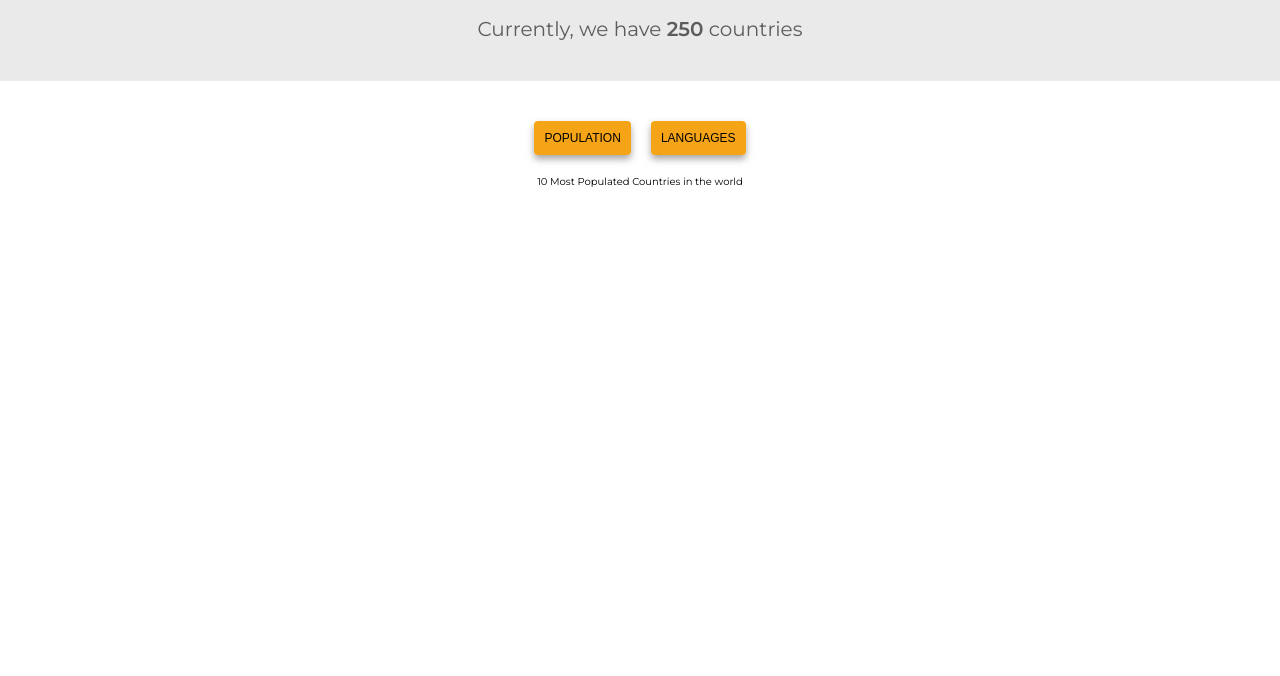
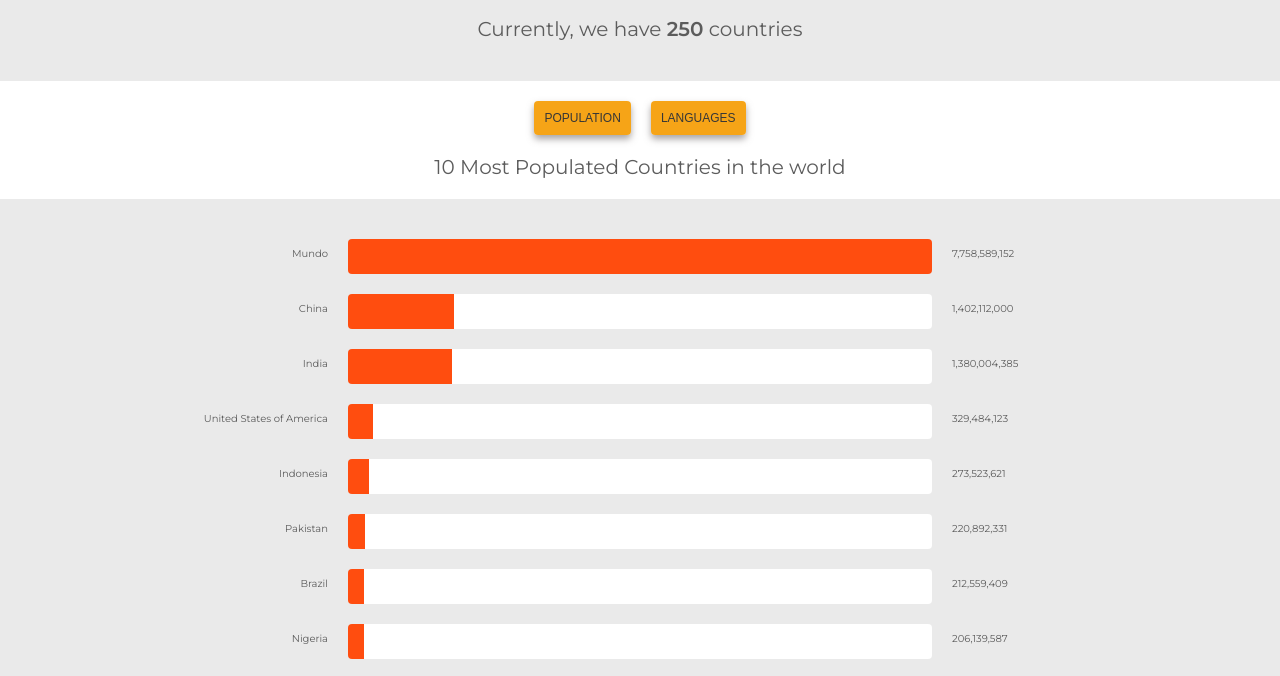
Before and after one commit to aguadefuente/30DaysOfJavaScriptAsabenehYetayeh_finished, a website: page day25_DOM5/index.html in a window 1280 px wide. Both pictures are taken after a click on the button "POPULATION". Shown: the part 110-786 px from the top of the page. Drawn offline with Linux system fonts and the light colour scheme.

Commit message:
empece dia 25

```diff
--- a/day25_DOM5/index.html
+++ b/day25_DOM5/index.html
@@ -24,16 +24,18 @@
 		<div class="graph-buttons">
 			<button class="population">POPULATION</button>
 			<button class="languages">LANGUAGES</button>
-
 		</div>
 
-		<p class="feedback"></p>
+		<h3 class="feedback"></h3>
 
-		<div class="graphs-stat">
-            <p class="graph-data"></p>
-			<div class="graph-databar"></div>
-            <p class="graph-datanumber"></p>
-		</div>
+		<div class="graph_background">
+			<div class="graphs-stat">
+				<p class="graph-stat--name"></p>
+				<div class="graph-stat--bar"></div>
+				<p class="graph-stat--number"></p>
+			</div>
+        </div>
+
 	</main>
 
     <script src="/day25_DOM5/countries_data.js"></script>
--- a/day25_DOM5/main.js
+++ b/day25_DOM5/main.js
@@ -1,26 +1,108 @@
 //Visualize the ten most populated countries and the ten most spoken languages in the world using DOM(HTML, CSS, JS)
 console.info("World Countries Data");
 
+////TITULOS
 const subtitle = document.querySelector(".subtitle");
 subtitle.innerHTML = `Currently, we have <span id="subtitle_num">${countries_data.length}</span> countries`;
 const subtitle_num = document.querySelector("#subtitle_num");
 subtitle_num.style.fontWeight = "600";
 
-//agarramos los botones y les metemos un addEventListener()
+const message = document.createElement("h3");
+const buttondiv = document.querySelector(".graph-buttons");
+buttondiv.insertAdjacentElement("afterend", message);
+message.textContent = "Press any key";
+
+///////////DATOS DEL STAT - que luego aparecen al apretar el botón
+const graph_background = document.querySelector(".graph_background");
+const statWrapper = document.querySelector(".graphs-stat");
+
+const statName = document.querySelector(".graph-stat--name");
+
+const statbar = document.querySelector(".graph-stat--bar");
+const statNum = document.querySelector(".graph-stat--number");
+
+//getting world population
+let worldPopulation = 0;
+countries_data.forEach((elem) => (worldPopulation += elem.population));
+console.log("world population today is :", worldPopulation);
+
+//getting how many languages are in our object
+const worldLanguages = new Set();
+
+for (let i = 0; i < countries_data.length; i++) {
+  let current = countries_data[i];
+  for (let j = 0; j < current.languages.length; j++) {
+    worldLanguages.add(current.languages[j]);
+  }
+}
+console.log(worldLanguages);
+console.log("Languages in the world are: ", worldLanguages.size);
+
+//getting ten most populated countries -  vamos a crear un objeto nuevo con sólo los datos que queremos
+const copy = [...countries_data]; //hacemos una copia para que no se modifique nuestro objeto principal
+function mostPopulatedCountries(arr, n) {
+  return arr
+    .map((country) => ({
+      //para que me return un objeto {} tengo que abrir primero () sino no funciona, lo toma como otra función
+      name: country.name, //debo especificar la key:value - un objeto siempre tiene key:value
+      population: country.population,
+    }))
+    .sort((a, b) => {
+      //descending sort
+      if (a.population < b.population) return 1;
+      if (a.population > b.population) return -1;
+      return 0;
+    })
+    .slice(0, 10);
+}
+const result = mostPopulatedCountries(copy, 10);
+console.log(result);
+//copy es un array de objetos [{name:value, population:value},...]
+const prueba = copy[0].name;
+console.log(prueba);
+
+///////////////  EVENT LISTENERS -- BOTONES
+//agarramos los botones y títulos que aparecerán al apretar el botón
 const population_btn = document.querySelector(".population");
 const language_btn = document.querySelector(".languages");
 const feedback_title = document.querySelector(".feedback");
 feedback_title.innerHTML = `10 Most <span id="feedback_span"></span> in the world`;
-feedback_title.style.visibility = "hidden";
+feedback_title.style.display = "none";
 const feedback_span = document.querySelector("#feedback_span");
 feedback_span.textContent = "";
 
+let clone;
+let flag = true;
+//agregamos el addEventListener con event "click"
 population_btn.addEventListener("click", function () {
   feedback_span.textContent = "Populated Countries";
-  feedback_title.style.visibility = "visible";
+  message.style.display = "none";
+  feedback_title.style.display = "inline";
+
+  if (flag) {
+    statName.textContent = "Mundo";
+    statNum.textContent = Intl.NumberFormat("en-US").format(worldPopulation); //para formatear el número con separador de miles. Se le coloca el país que querés usar como convención - acá utilicé ingles de USA - https://developer.mozilla.org/en-US/docs/Web/JavaScript/Reference/Global_Objects/Intl/NumberFormat
+    statbar.style.background =
+      "linear-gradient(to right, rgb(255 77 15) 100%,#ffffff 100%)";
+
+    flag = false;
+    for (let i = 0; i < result.length; i++) {
+      clone = statWrapper.cloneNode(true);
+      statWrapper.before(clone);
+
+      statName.textContent = result[i].name;
+      statNum.textContent = Intl.NumberFormat("en-US").format(
+        result[i].population
+      );
+      statbar.style.background = `linear-gradient(to right, rgb(255 77 15) ${
+        (result[i].population * 100) / worldPopulation
+      }%,#ffffff ${(result[i].population * 100) / worldPopulation}%)`;
+    }
+  }
 });
 
 language_btn.addEventListener("click", function () {
   feedback_span.textContent = "Spoken Languages";
-  feedback_title.style.visibility = "visible";
+  message.style.display = "none";
+  feedback_title.style.display = "inline";
 });
--- a/day25_DOM5/style.css
+++ b/day25_DOM5/style.css
@@ -14,6 +14,8 @@ html {
 body {
     box-sizing: border-box; /*defines how the width and height of an element are calculated*/
     min-height: 100vh;
+
+    color: #5c5c5c;
 
     display: flex;
     flex-direction: column;
@@ -34,12 +36,10 @@ body {
 h2 {
     color: rgba(252, 163, 9, 0.911);;
     font-size: 5.5rem;
-    /*margin: 5rem 0 2rem;*/
     font-weight: 500;
 }
 
 h3 {
-    color: #5c5c5c;;
     font-size: 2rem;
     font-weight: 400;
 }
@@ -48,9 +48,8 @@ main {
     display: flex;
     flex-direction: column;
     align-items: center;
-    padding: 2rem;
     gap: 2rem;
-    width: 60%;
+    width: 100%;
 }
 
 .graph-buttons {
@@ -63,7 +62,7 @@ main {
 button {
     background-color:rgba(246 156 0 / 91%);
     padding: 1rem;
-    color: black;
+    color: #373737;
     font-size: 1.2rem;
     cursor: pointer;
     border-radius: 0.4rem;
@@ -80,3 +79,45 @@ button:active{
     background-color:rgba(246 156 0 / 91%);
     box-shadow: none;
 }
+
+/*Stat graph*/
+.graph_background {
+    width: 100%;
+    height: 100vh;
+    background-color: #eaeaea;
+    display: flex;
+
+    flex-direction: column;
+    align-items: center;
+    gap: 2rem;
+    padding: 4rem 0;
+}
+
+/* esto aparece al apretar los botones  */
+.graphs-stat{
+    width: 80%;
+    margin: 0;
+    display: flex;
+    gap: 2rem;
+    justify-content: space-evenly;
+    align-items: center;
+}
+
+.graph-stat--name {
+    height: 2rem;
+    width: 20rem;
+    text-align: right;
+}
+
+.graph-stat--bar {
+    height: 3.5rem;
+    flex-grow: 1;
+
+    /*background: linear-gradient(to right, rgb(255 77 15) 75%,#ffffff 75%);*/
+    border-radius: 0.4rem;
+}
+
+.graph-stat--number {
+    height: 2rem;
+    width: 20rem;
+}
```
